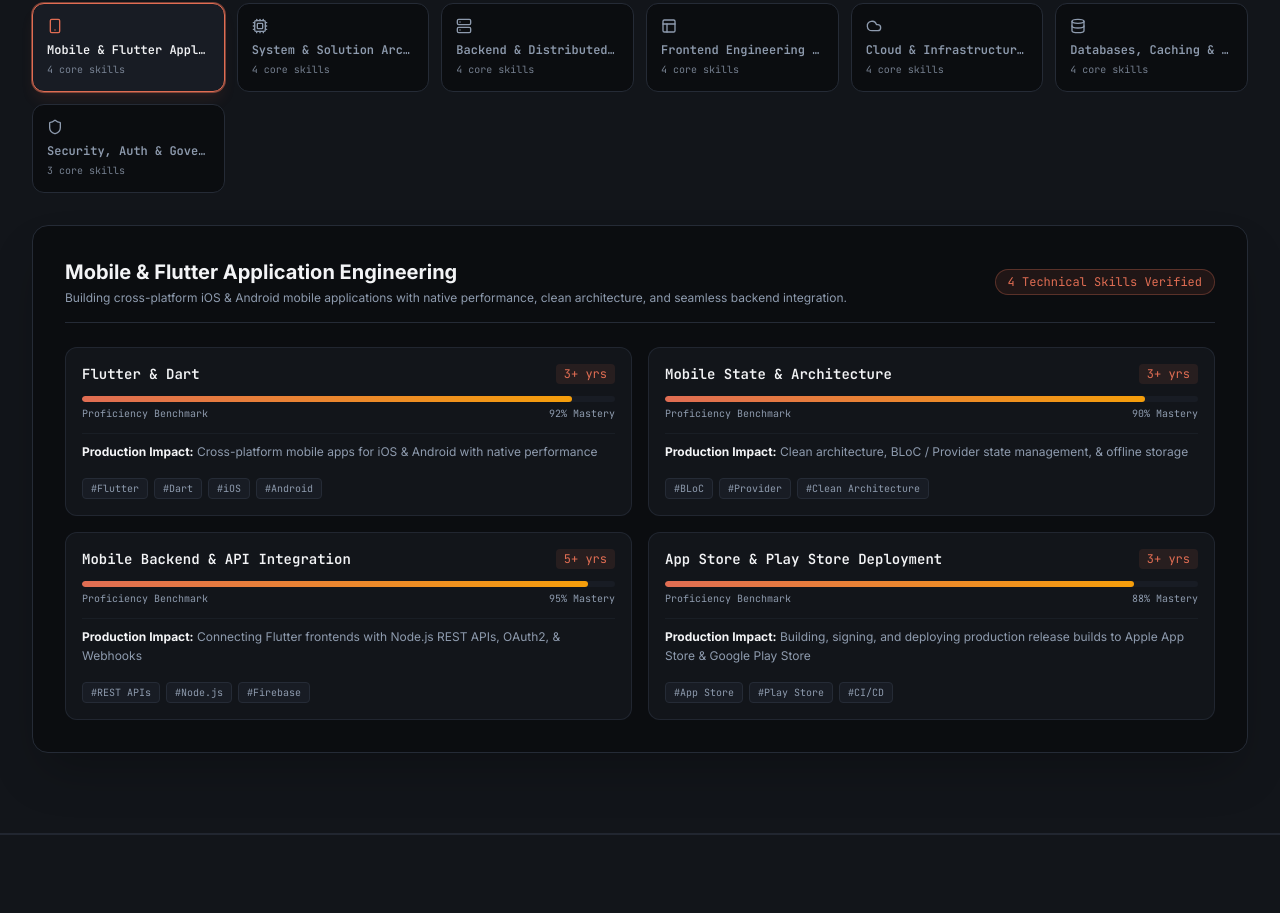
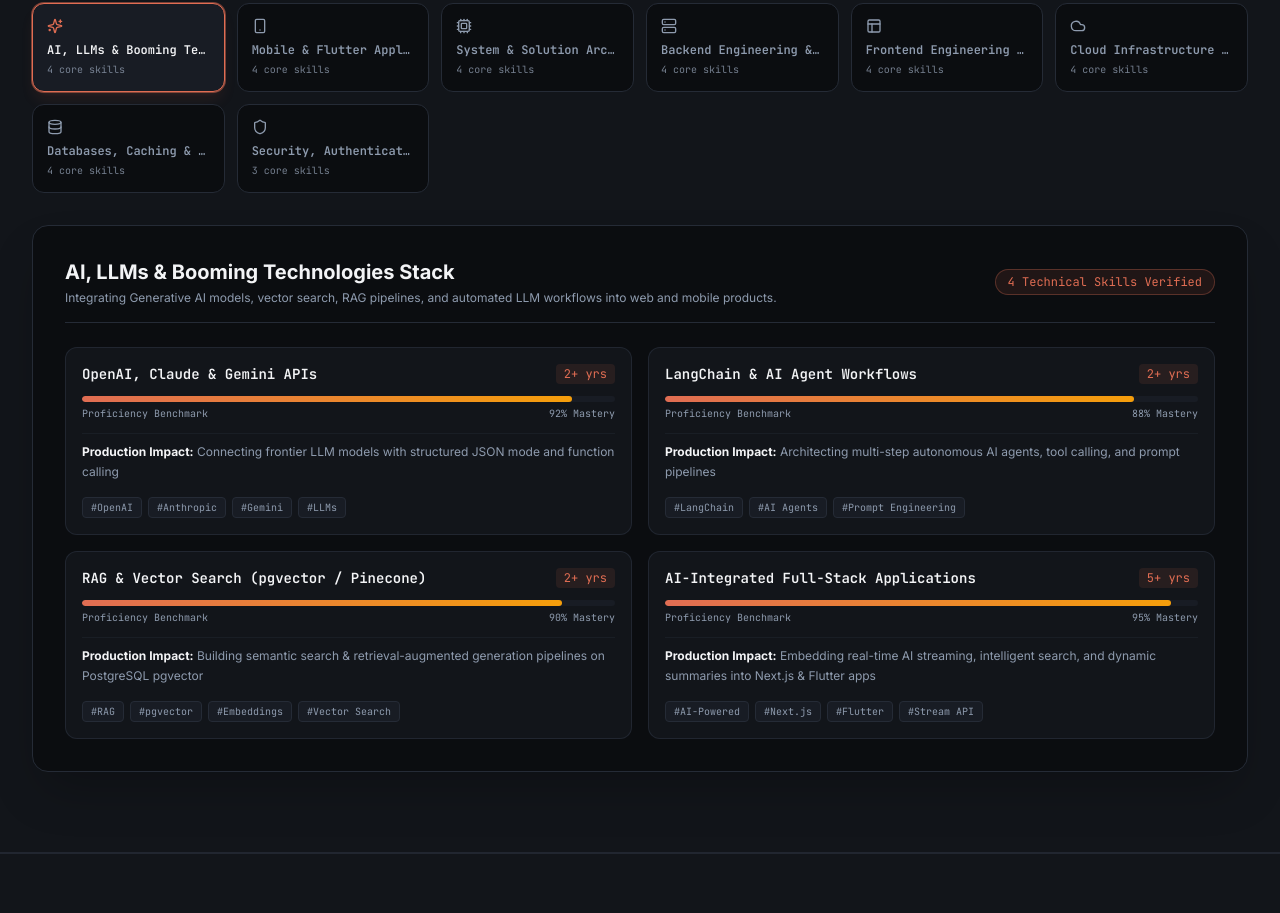
Before and after one commit to abin223804/personal_Portfolio, a Next.js app: page / in a window 1280 px wide. Shown: the part 3343-4256 px from the top of the page. Built offline with nearby package versions, Linux system fonts and the light colour scheme.

Commit message:
feat: add AI, LLMs & Booming Technologies Stack pillar to skills matrix and PROJECT.md

```diff
--- a/components/skills/SkillMatrixBento.tsx
+++ b/components/skills/SkillMatrixBento.tsx
@@ -1,7 +1,7 @@
 "use client";
 
 import React, { useState } from "react";
-import { Cpu, Server, Layout, Cloud, Database, Shield, LayoutGrid, List, CheckCircle2, Smartphone } from "lucide-react";
+import { Cpu, Server, Layout, Cloud, Database, Shield, LayoutGrid, List, CheckCircle2, Smartphone, Sparkles } from "lucide-react";
 import { SKILL_PILLARS } from "@/data/skills";
 
 export const SkillMatrixBento: React.FC = () => {
@@ -9,6 +9,7 @@ export const SkillMatrixBento: React.FC = () => {
   const [selectedPillarIndex, setSelectedPillarIndex] = useState<number>(0);
 
   const iconsMap: Record<string, React.ElementType> = {
+    Sparkles,
     Smartphone,
     Cpu,
     Server,
--- a/data/skills.ts
+++ b/data/skills.ts
@@ -13,14 +13,25 @@ export interface SkillPillar {
 
 export const SKILL_PILLARS: SkillPillar[] = [
   {
+    title: "AI, LLMs & Booming Technologies Stack",
+    description: "Integrating Generative AI models, vector search, RAG pipelines, and automated LLM workflows into web and mobile products.",
+    iconName: "Sparkles",
+    skills: [
+      { name: "OpenAI, Claude & Gemini APIs", level: 92, experienceYears: "2+ yrs", realWorldUsage: "Connecting frontier LLM models with structured JSON mode and function calling", tags: ["OpenAI", "Anthropic", "Gemini", "LLMs"] },
+      { name: "LangChain & AI Agent Workflows", level: 88, experienceYears: "2+ yrs", realWorldUsage: "Architecting multi-step autonomous AI agents, tool calling, and prompt pipelines", tags: ["LangChain", "AI Agents", "Prompt Engineering"] },
+      { name: "RAG & Vector Search (pgvector / Pinecone)", level: 90, experienceYears: "2+ yrs", realWorldUsage: "Building semantic search & retrieval-augmented generation pipelines on PostgreSQL pgvector", tags: ["RAG", "pgvector", "Embeddings", "Vector Search"] },
+      { name: "AI-Integrated Full-Stack Applications", level: 95, experienceYears: "5+ yrs", realWorldUsage: "Embedding real-time AI streaming, intelligent search, and dynamic summaries into Next.js & Flutter apps", tags: ["AI-Powered", "Next.js", "Flutter", "Stream API"] }
+    ]
+  },
+  {
     title: "Mobile & Flutter Application Engineering",
     description: "Building cross-platform iOS & Android mobile applications with native performance, clean architecture, and seamless backend integration.",
     iconName: "Smartphone",
     skills: [
-      { name: "Flutter & Dart", level: 92, experienceYears: "3+ yrs", realWorldUsage: "Cross-platform mobile apps for iOS & Android with native performance", tags: ["Flutter", "Dart", "iOS", "Android"] },
-      { name: "Mobile State & Architecture", level: 90, experienceYears: "3+ yrs", realWorldUsage: "Clean architecture, BLoC / Provider state management, & offline storage", tags: ["BLoC", "Provider", "Clean Architecture"] },
-      { name: "Mobile Backend & API Integration", level: 95, experienceYears: "5+ yrs", realWorldUsage: "Connecting Flutter frontends with Node.js REST APIs, OAuth2, & Webhooks", tags: ["REST APIs", "Node.js", "Firebase"] },
-      { name: "App Store & Play Store Deployment", level: 88, experienceYears: "3+ yrs", realWorldUsage: "Building, signing, and deploying production release builds to Apple App Store & Google Play Store", tags: ["App Store", "Play Store", "CI/CD"] }
+      { name: "Flutter & Dart Specialist", level: 94, experienceYears: "3+ yrs", realWorldUsage: "Cross-platform mobile apps for iOS & Android with silky smooth 60fps performance", tags: ["Flutter", "Dart", "iOS", "Android"] },
+      { name: "Mobile State & BLoC Architecture", level: 92, experienceYears: "3+ yrs", realWorldUsage: "Clean architecture, BLoC / Provider state management, & Hive offline local cache", tags: ["BLoC", "Provider", "Clean Architecture", "Hive"] },
+      { name: "Mobile Backend & API Integration", level: 95, experienceYears: "5+ yrs", realWorldUsage: "Connecting Flutter frontends with Node.js REST APIs, OAuth2, Webhooks & FCM Push", tags: ["REST APIs", "Node.js", "Firebase FCM", "Stripe"] },
+      { name: "App Store & Play Store Deployment", level: 90, experienceYears: "3+ yrs", realWorldUsage: "Building, signing, and deploying production release builds to Apple App Store & Google Play Store", tags: ["App Store", "Play Store", "Fastlane", "CI/CD"] }
     ]
   },
   {
@@ -28,43 +39,43 @@ export const SKILL_PILLARS: SkillPillar[] = [
     description: "Designing scalable, decoupled, high-availability multi-region architectures with low latency and clean boundaries.",
     iconName: "Cpu",
     skills: [
-      { name: "Microservices Architecture", level: 95, experienceYears: "5+ yrs", realWorldUsage: "Decoupled 40+ enterprise services with gRPC & Kafka", tags: ["Distributed Systems", "Domain-Driven Design"] },
-      { name: "Event-Driven Architecture", level: 92, experienceYears: "4+ yrs", realWorldUsage: "Kafka event streams handling 50k+ events/sec", tags: ["Kafka", "RabbitMQ", "Event Sourcing"] },
-      { name: "API Gateway & Mesh Design", level: 94, experienceYears: "5+ yrs", realWorldUsage: "Envoy Proxy, Kong, & Custom Go Edge Routers", tags: ["Envoy", "Kong", "eBPF"] },
-      { name: "High Availability & Failover", level: 90, experienceYears: "4+ yrs", realWorldUsage: "Multi-region active-active VPC setup with 99.99% SLA", tags: ["AWS Route53", "Anycast CDN"] }
+      { name: "Microservices & Distributed Systems", level: 95, experienceYears: "5+ yrs", realWorldUsage: "Decoupled enterprise services with high-throughput gRPC & Kafka communication", tags: ["Distributed Systems", "Domain-Driven Design", "gRPC"] },
+      { name: "Event-Driven & Streaming Architecture", level: 92, experienceYears: "4+ yrs", realWorldUsage: "Kafka event streams and RabbitMQ handling 50k+ background events/sec", tags: ["Kafka", "RabbitMQ", "Event Sourcing"] },
+      { name: "API Gateway & Mesh Design", level: 94, experienceYears: "5+ yrs", realWorldUsage: "Envoy Proxy, Kong, and custom edge routing with rate-limiting middleware", tags: ["Envoy", "Kong", "Edge Routing"] },
+      { name: "High Availability & Multi-Region VPC", level: 90, experienceYears: "4+ yrs", realWorldUsage: "Multi-region active-active VPC setup with 99.99% architecture SLA", tags: ["AWS Route53", "Cloudflare CDN", "SLA"] }
     ]
   },
   {
-    title: "Backend & Distributed Systems",
-    description: "Engineering secure, high-concurrency microservices, REST/GraphQL/gRPC APIs, and resilient data engines.",
+    title: "Backend Engineering & Node.js REST APIs",
+    description: "Engineering secure, high-concurrency Node.js microservices, REST/GraphQL/gRPC APIs, and resilient data engines.",
     iconName: "Server",
     skills: [
-      { name: "Node.js & TypeScript", level: 96, experienceYears: "5+ yrs", realWorldUsage: "Core backend stack for APIs, event processors, & SSE", tags: ["Express", "Fastify", "NestJS"] },
-      { name: "Go (Golang)", level: 88, experienceYears: "3+ yrs", realWorldUsage: "High-performance edge utilities & concurrent worker pools", tags: ["Goroutines", "gRPC"] },
-      { name: "Python & AI Ingestion", level: 86, experienceYears: "3+ yrs", realWorldUsage: "FastAPI vector search RAG pipelines & document parsing", tags: ["FastAPI", "PyTorch", "LangChain"] },
-      { name: "RESTful & gRPC APIs", level: 95, experienceYears: "5+ yrs", realWorldUsage: "Designed OpenAPI specs & Protobuf schemas for enterprise clients", tags: ["OpenAPI 3.0", "Protobuf"] }
+      { name: "Node.js, Express & NestJS", level: 96, experienceYears: "5+ yrs", realWorldUsage: "Core backend stack for enterprise APIs, event processors, SSE, and WebSockets", tags: ["Node.js", "Express.js", "NestJS", "TypeScript"] },
+      { name: "Go (Golang) Microservices", level: 88, experienceYears: "3+ yrs", realWorldUsage: "High-performance edge utilities & concurrent goroutine worker pools", tags: ["Go", "Goroutines", "gRPC"] },
+      { name: "Python & Data Ingestion Pipelines", level: 88, experienceYears: "3+ yrs", realWorldUsage: "FastAPI endpoints, document parsing, and automated data extraction pipelines", tags: ["Python", "FastAPI", "Pandas"] },
+      { name: "RESTful & OpenAPI Spec Architecture", level: 95, experienceYears: "5+ yrs", realWorldUsage: "Designed OpenAPI 3.0 specs & Protobuf schemas for global client integration", tags: ["OpenAPI 3.0", "REST APIs", "Protobuf"] }
     ]
   },
   {
-    title: "Frontend Engineering & Motion",
-    description: "Building ultra-responsive, accessible, pixel-perfect user interfaces with modern React, Next.js, and kinetic motion.",
+    title: "Frontend Engineering & Next.js 15",
+    description: "Building ultra-responsive, accessible, pixel-perfect user interfaces with modern React 19, Next.js 15, and kinetic motion.",
     iconName: "Layout",
     skills: [
-      { name: "Next.js 15 & React 19", level: 96, experienceYears: "5+ yrs", realWorldUsage: "App Router, SSR, Server Components, & Edge Functions", tags: ["SSR", "RSC", "SEO"] },
-      { name: "TypeScript Specialist", level: 95, experienceYears: "5+ yrs", realWorldUsage: "Strict type safety across end-to-end full stack monorepos", tags: ["Generics", "AST Parsing"] },
-      { name: "Tailwind CSS & Styling Systems", level: 95, experienceYears: "5+ yrs", realWorldUsage: "Bento layouts, custom theme tokens, zero CSS runtime", tags: ["Tailwind CSS", "CSS Variables"] },
-      { name: "Framer Motion & Canvas Motion", level: 90, experienceYears: "4+ yrs", realWorldUsage: "Interactive 60fps animations, custom cursors, & blueprint visualizers", tags: ["Framer Motion", "HTML5 Canvas"] }
+      { name: "Next.js 15 & React 19 App Router", level: 96, experienceYears: "5+ yrs", realWorldUsage: "App Router, SSR, React Server Components (RSC), Server Actions, & Edge Functions", tags: ["Next.js 15", "React 19", "RSC", "SEO"] },
+      { name: "TypeScript Specialist", level: 95, experienceYears: "5+ yrs", realWorldUsage: "Strict type safety across end-to-end full stack monorepos and data interfaces", tags: ["TypeScript", "Generics", "Strict Mode"] },
+      { name: "Tailwind CSS & Modern Design Systems", level: 95, experienceYears: "5+ yrs", realWorldUsage: "Bento layouts, dark-mode obsidian themes, zero CSS runtime overhead", tags: ["Tailwind CSS", "CSS Variables", "Bento Grid"] },
+      { name: "Framer Motion & Canvas Motion", level: 90, experienceYears: "4+ yrs", realWorldUsage: "Interactive 60fps animations, custom cursors, & blueprint visualizers", tags: ["Framer Motion", "HTML5 Canvas", "Lenis Scroll"] }
     ]
   },
   {
-    title: "Cloud & Infrastructure (DevOps)",
+    title: "Cloud Infrastructure & DevOps",
     description: "Automating zero-downtime deployments, immutable infrastructure, and cloud security compliance.",
     iconName: "Cloud",
     skills: [
-      { name: "Amazon Web Services (AWS)", level: 92, experienceYears: "5+ yrs", realWorldUsage: "EKS, Lambda, S3, CloudFront, DynamoDB, RDS, VPC", tags: ["AWS Certified", "Cloud Architecture"] },
-      { name: "Kubernetes & Docker Containerization", level: 90, experienceYears: "4+ yrs", realWorldUsage: "Cluster provisioning, helm charts, pod autoscaling (HPA)", tags: ["K8s", "Docker", "Helm"] },
-      { name: "Terraform (IaC)", level: 88, experienceYears: "3+ yrs", realWorldUsage: "100% automated AWS VPC & multi-region deployment modules", tags: ["Infrastructure as Code"] },
-      { name: "CI/CD & GitHub Actions", level: 94, experienceYears: "5+ yrs", realWorldUsage: "Automated pipelines with matrix testing, security scanning, & canary deploys", tags: ["GitHub Actions", "ArgoCD"] }
+      { name: "Amazon Web Services (AWS)", level: 92, experienceYears: "5+ yrs", realWorldUsage: "EKS, Lambda, S3, CloudFront, DynamoDB, RDS, VPC network orchestration", tags: ["AWS", "Cloud Architecture", "Lambda"] },
+      { name: "Kubernetes & Docker Containerization", level: 90, experienceYears: "4+ yrs", realWorldUsage: "Container provisioning, Helm charts, pod autoscaling (HPA), and multi-stage builds", tags: ["Docker", "Kubernetes", "Helm"] },
+      { name: "Terraform (Infrastructure as Code)", level: 88, experienceYears: "3+ yrs", realWorldUsage: "Automated AWS VPC, RDS, and CloudFront deployment modules", tags: ["Terraform", "IaC"] },
+      { name: "CI/CD & GitHub Actions Automation", level: 94, experienceYears: "5+ yrs", realWorldUsage: "Automated pipelines with matrix testing, security scanning, & production deploys", tags: ["GitHub Actions", "CI/CD", "Docker Hub"] }
     ]
   },
   {
@@ -72,20 +83,20 @@ export const SKILL_PILLARS: SkillPillar[] = [
     description: "Optimizing relational schemas, in-memory caching layers, and high-dimensional vector search engines.",
     iconName: "Database",
     skills: [
-      { name: "PostgreSQL & pgvector", level: 94, experienceYears: "5+ yrs", realWorldUsage: "Complex queries, index tuning, partitioning, and RAG vector search", tags: ["PostgreSQL", "pgvector"] },
-      { name: "Redis & ElastiCache", level: 92, experienceYears: "5+ yrs", realWorldUsage: "Global pub/sub, distributed locking, rate-limiting, and state store", tags: ["Redis", "Redlock"] },
-      { name: "MongoDB & NoSQL", level: 88, experienceYears: "4+ yrs", realWorldUsage: "Document database architecture & aggregation pipelines", tags: ["MongoDB", "DynamoDB"] },
-      { name: "Query Optimization & Indexing", level: 92, experienceYears: "5+ yrs", realWorldUsage: "Reduced P99 query latency from 1.5s to 12ms via index optimization", tags: ["B-Trees", "EXPLAIN ANALYZE"] }
+      { name: "PostgreSQL & pgvector", level: 94, experienceYears: "5+ yrs", realWorldUsage: "Complex queries, index tuning, partitioning, and RAG vector embedding search", tags: ["PostgreSQL", "pgvector", "SQL"] },
+      { name: "Redis & ElastiCache", level: 92, experienceYears: "5+ yrs", realWorldUsage: "Global pub/sub queues, distributed locking, rate-limiting, and state storage", tags: ["Redis", "Caching", "PubSub"] },
+      { name: "MongoDB & NoSQL Stores", level: 88, experienceYears: "4+ yrs", realWorldUsage: "Document database architecture, aggregation pipelines, and sharding", tags: ["MongoDB", "NoSQL", "DynamoDB"] },
+      { name: "Database Indexing & Query Tuning", level: 92, experienceYears: "5+ yrs", realWorldUsage: "Reduced P99 query latency from 1.5s to 12ms via index optimization and plan execution", tags: ["Indexing", "EXPLAIN ANALYZE", "B-Tree"] }
     ]
   },
   {
-    title: "Security, Auth & Governance",
-    description: "Enforcing zero-trust security model, OAuth2/OIDC protocols, rate limiting, and data encryption at rest/in-transit.",
+    title: "Security, Authentication & Governance",
+    description: "Enforcing zero-trust security models, OAuth2/OIDC protocols, rate limiting, and data encryption.",
     iconName: "Shield",
     skills: [
-      { name: "OAuth2, OIDC & JWT Auth", level: 94, experienceYears: "5+ yrs", realWorldUsage: "Single Sign-On (SSO) and RBAC for enterprise platforms", tags: ["Auth0", "Keycloak", "OAuth2"] },
-      { name: "Zero Trust Architecture", level: 90, experienceYears: "4+ yrs", realWorldUsage: "mTLS authentication between internal microservices", tags: ["mTLS", "Vault"] },
-      { name: "API Security & Rate Limiting", level: 95, experienceYears: "5+ yrs", realWorldUsage: "Token bucket & sliding window rate limiters against DDoS attacks", tags: ["OWASP", "Rate Limiting"] }
+      { name: "OAuth2, OIDC & JWT Authentication", level: 94, experienceYears: "5+ yrs", realWorldUsage: "Single Sign-On (SSO), refresh token rotation, and RBAC permission guards", tags: ["OAuth2", "JWT", "OIDC", "Security"] },
+      { name: "Zero-Trust & Microservice Encryption", level: 90, experienceYears: "4+ yrs", realWorldUsage: "mTLS authentication between internal microservices and secret management", tags: ["Zero-Trust", "mTLS", "Encryption"] },
+      { name: "API Security & DDoS Rate Limiting", level: 95, experienceYears: "5+ yrs", realWorldUsage: "Token bucket & sliding window rate limiters against DDoS attacks and brute-forcing", tags: ["OWASP", "Rate Limiting", "CORS"] }
     ]
   }
 ];
```
Also changed, not shown: 1 other file (tests, documents, lock files or other folders).
